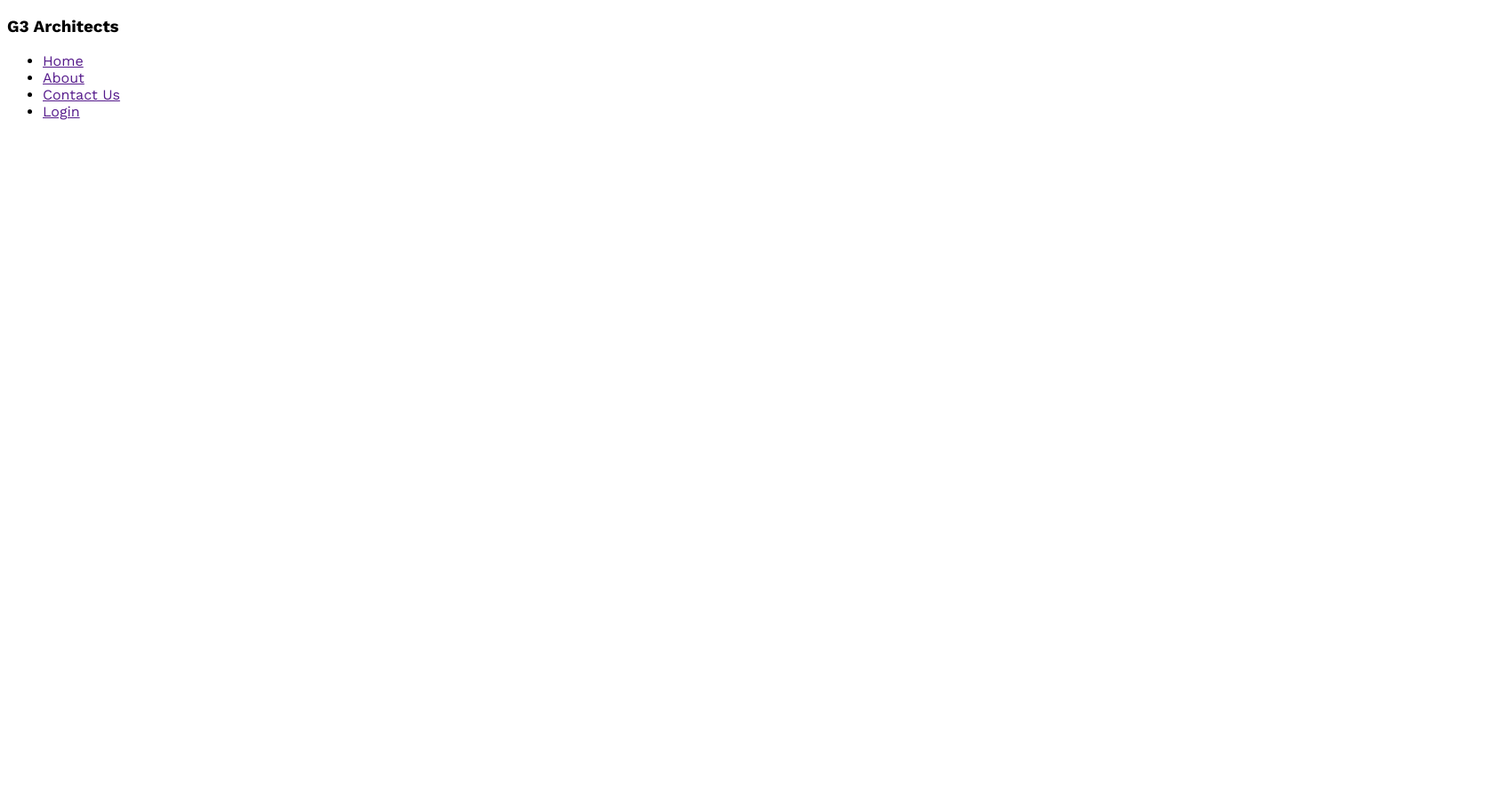
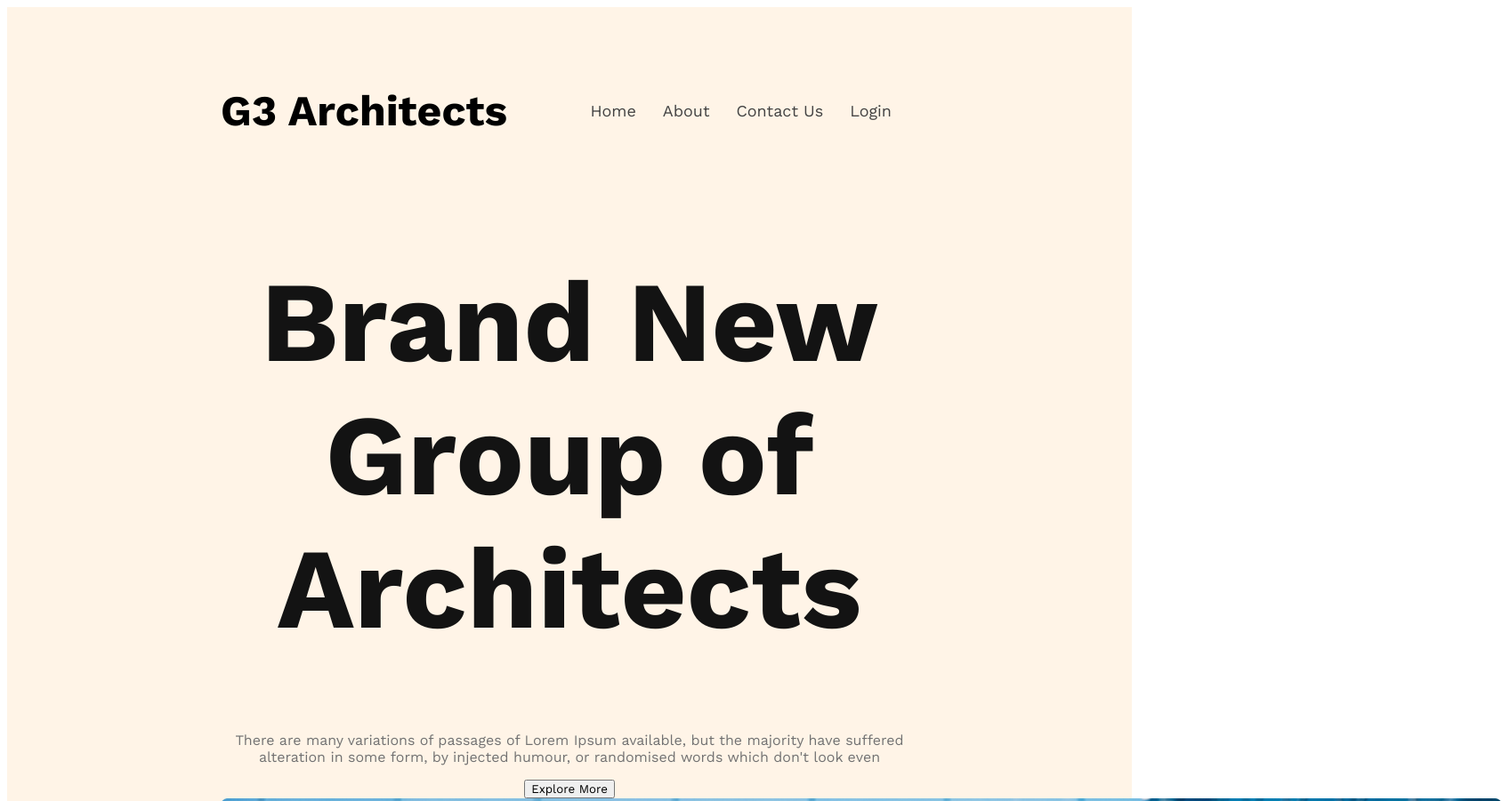
Before and after one commit to sadimridha1/architects-website, a plain HTML site: page index.html in a window 1280 px wide. Shown: the top 901 px of the page at 89% size, 1688 px wide, since content can reach past the window. Before the commit the page ends 800 px from the top, so only its background shows below. Drawn offline with nearby package versions, Linux system fonts and the light colour scheme.

Commit message:
banner section content added

```diff
--- a/index.html
+++ b/index.html
@@ -9,7 +9,7 @@
 <body>
     <header>
         <nav>
-            <h3>G3 Architects</h3>
+            <h3 class="nav-heading">G3 Architects</h3>
             <ul>
                 <li><a href="">Home</a></li>
                 <li><a href="">About</a></li>
@@ -17,6 +17,18 @@
                 <li><a href="">Login </a></li>
             </ul>
         </nav>
+        <!--Banner section start-->
+        <div class="banner">
+            <div class="banner-content">
+                <div class="banner-title">
+                    <h1>Brand New Group of Architects</h1>
+                </div>
+                <p class="banner-description">There are many variations of passages of Lorem Ipsum available, but the majority have suffered alteration in some form, by injected humour, or randomised words which don't look even</p>
+                <button class="btn-primary">Explore More</button>
+            </div>
+            <img src="./images/banner.png" alt="">
+            </div>
+        </div>
     </header>
     <main></main>
     <footer></footer>
--- a/style.css
+++ b/style.css
@@ -4,3 +4,57 @@
 *{
     font-family: 'Work Sans', sans-serif;
 }
+
+/* header style */
+
+header{
+    background-color: #FFF4E7;
+    padding: 40px 240px;
+}
+
+nav{
+    display: flex;
+    justify-content: space-between;
+    align-items: center;
+}
+
+.nav-heading{
+    font-size: 3rem;
+    font-weight: 700;
+}
+
+nav > ul{
+    display: flex;
+    justify-content: space-between;
+}
+
+nav ul li{
+    list-style: none;
+    margin-right: 30px;
+    text-align: center;
+}
+
+nav ul li a{
+    text-decoration: none;
+    color: var(--dark-02, #424242);
+    font-size: 18px;
+    font-weight: 400;
+}
+
+/* banner section CSS */
+
+.banner-content{
+    max-width: 830px;
+    text-align: center;
+    margin: 0 auto;
+}
+
+.banner-title{
+    font-size: 64px;
+    font-weight: 700;
+    color: var(--dark-01, #131313);
+}
+
+.banner-description{
+    color: var(--dark-03, #727272);
+}
```
